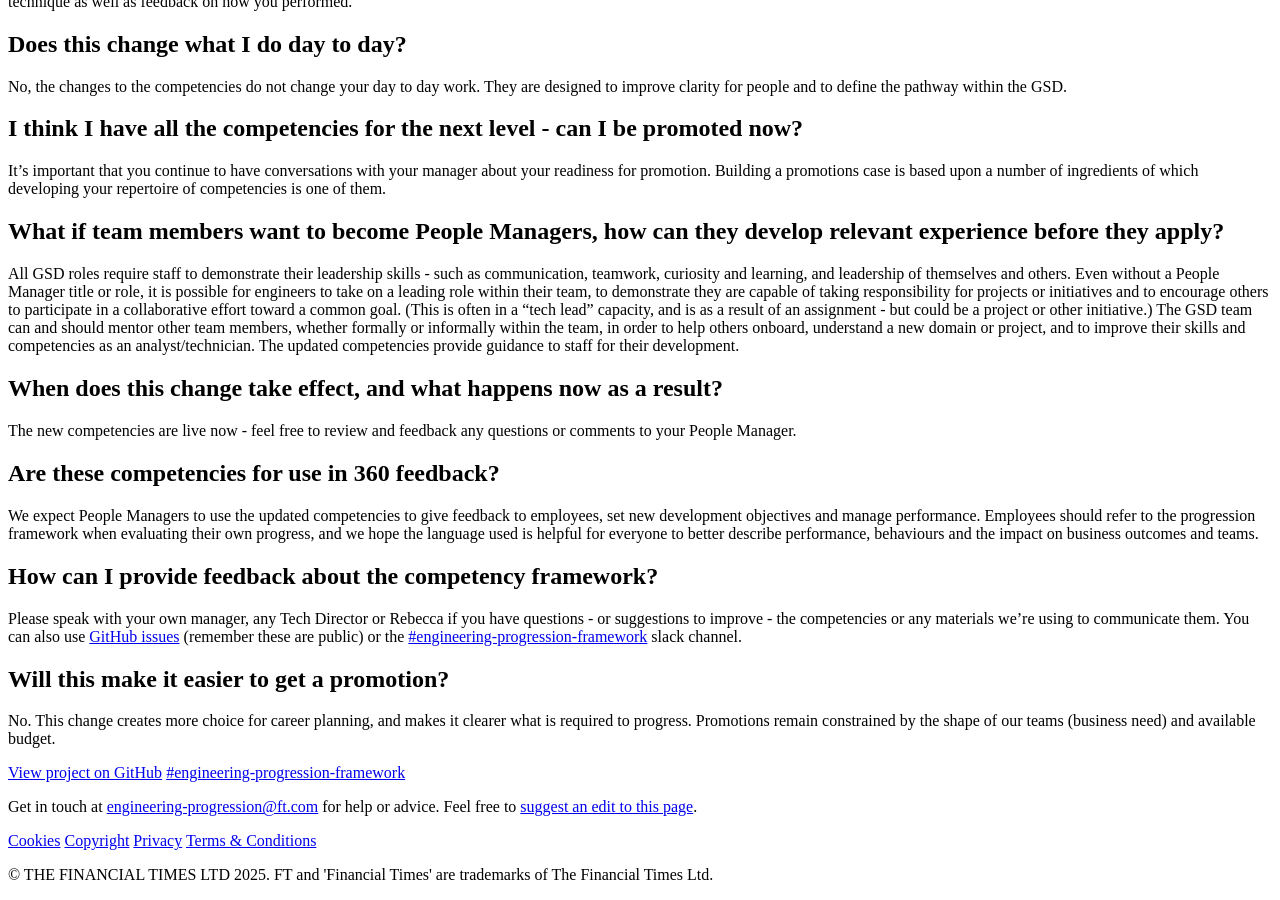
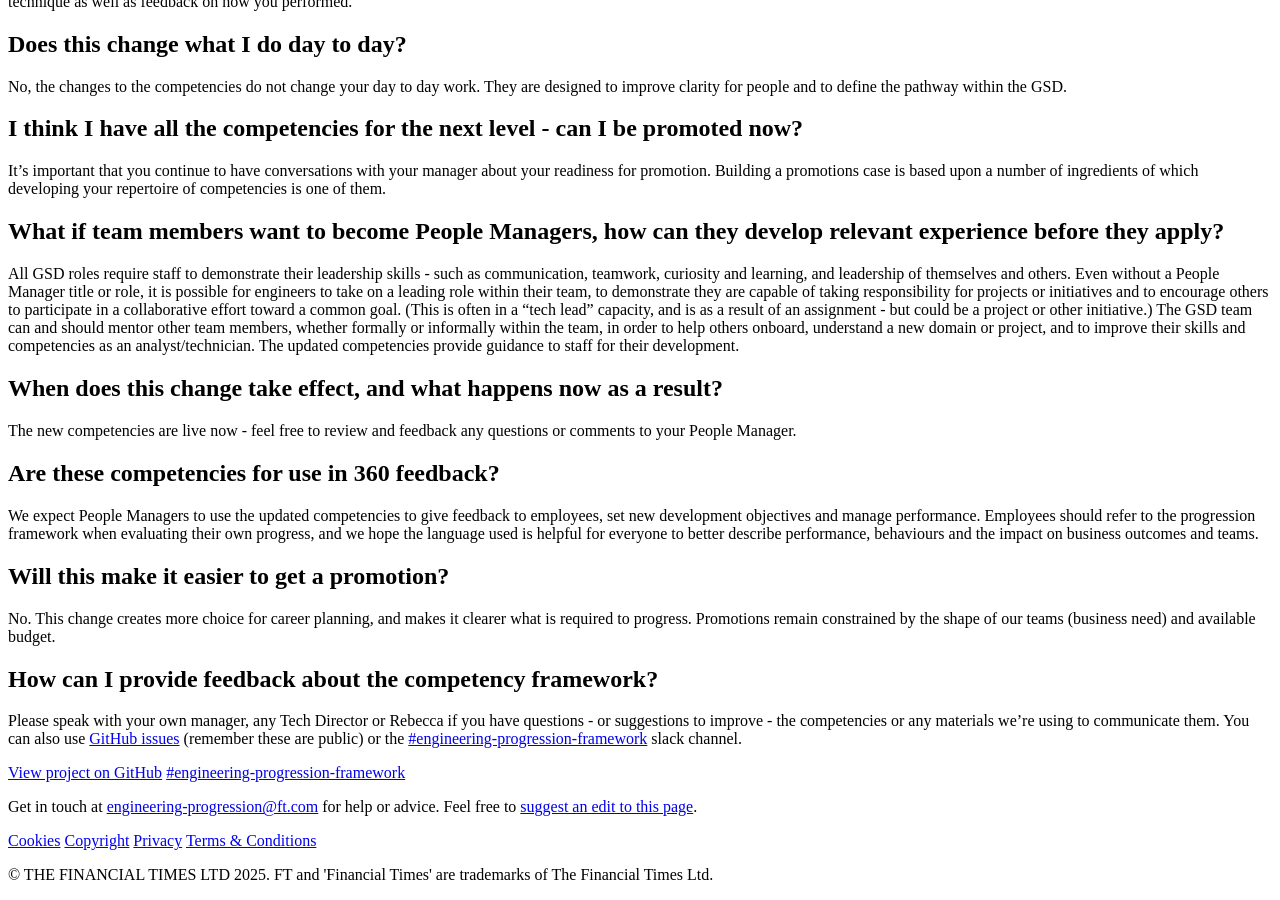
Before and after one commit to Financial-Times/engineering-progression, a Jekyll site: the page built from site/pages/faq/global-service-desk.md, in a window 1280 px wide and 900 px high, scrolled down 1068 px. Built offline with Jekyll 4.4.1, drawn with Linux system fonts in a browser that asks for light colours; a style sheet for code colours, icons or effects is not loaded.

Commit message:
Move the GSD feedback FAQ to the bottom
Co-Authored-By: Graham Jackson <GrahamFTOps@users.noreply.github.com>

```diff
--- a/site/pages/faq/global-service-desk.md
+++ b/site/pages/faq/global-service-desk.md
@@ -55,10 +55,10 @@ The new competencies are live now - feel free to review and feedback any questio
 
 We expect People Managers to use the updated competencies to give feedback to employees, set new development objectives and manage performance. Employees should refer to the progression framework when evaluating their own progress, and we hope the language used is helpful for everyone to better describe performance, behaviours and the impact on business outcomes and teams.
 
+## Will this make it easier to get a promotion?
+
+No. This change creates more choice for career planning, and makes it clearer what is required to progress. Promotions remain constrained by the shape of our teams (business need) and available budget.
+
 ## How can I provide feedback about the competency framework?
 
 Please speak with your own manager, any Tech Director or Rebecca if you have questions - or suggestions to improve - the competencies or any materials we’re using to communicate them. You can also use [GitHub issues](https://github.com/Financial-Times/engineering-progression/issues) (remember these are public) or the <a href="{{site.data.contact.slack.url}}" class="o-typography-link--external">#{{site.data.contact.slack.name}}</a> slack channel.
-
-## Will this make it easier to get a promotion?
-
-No. This change creates more choice for career planning, and makes it clearer what is required to progress. Promotions remain constrained by the shape of our teams (business need) and available budget.
```
